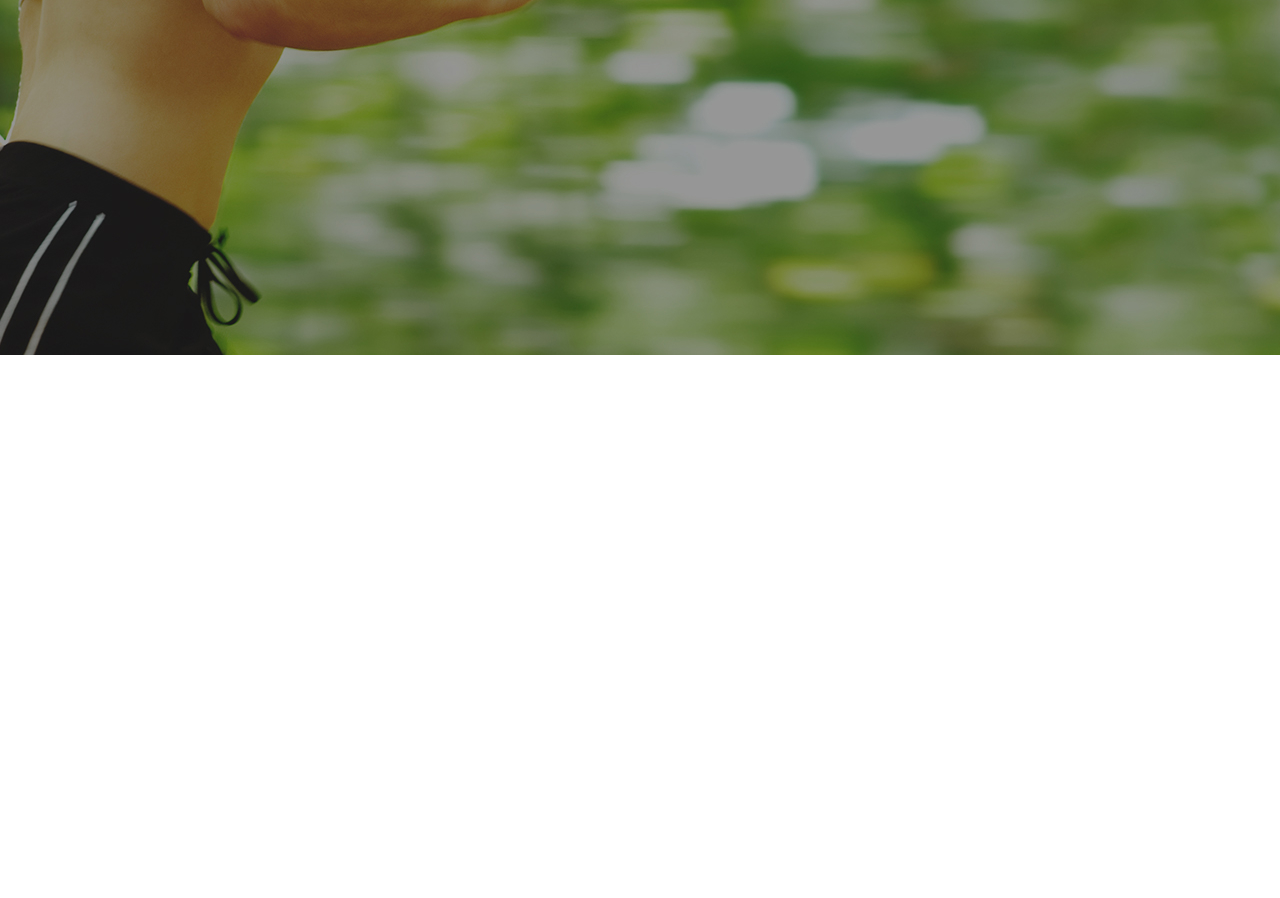
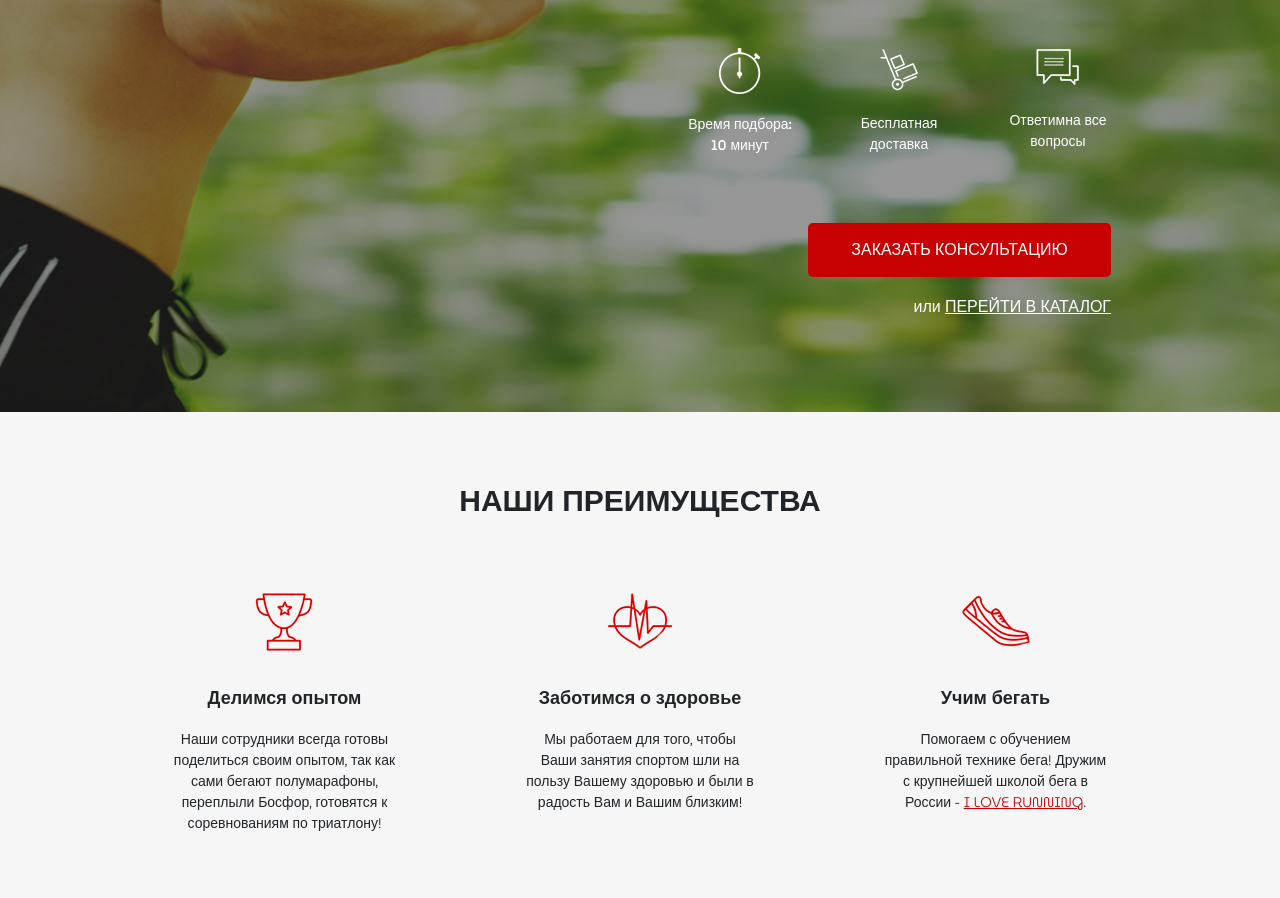
Before and after one commit to MMMCXLI/project_pulse, a website: page src/index.html in a window 1280 px wide. Shown: the part 295-1193 px from the top of the page. Before the commit the page ends 800 px from the top, so only its background shows below. Drawn offline with Linux system fonts and the light colour scheme; files whose address does not match are found by name; a web font is replaced by a local one.

Commit message:
build_advantages

```diff
--- a/src/css/font.css
+++ b/src/css/font.css
@@ -14,7 +14,7 @@
 
 @font-face {
     font-family: 'MuseoModerno';
-    src: url('../fonts/MuseoModerno-Bolt.woff') format('woff'), url('../fonts/MuseoModerno-Bolt.woff2') format('woff2');
+    src: url('../fonts/MuseoModerno-Bold.woff') format('woff'), url('../fonts/MuseoModerno-Bold.woff2') format('woff2');
     font-weight: 700;
     font-style: normal;
 }
--- a/src/index.html
+++ b/src/index.html
@@ -27,7 +27,49 @@
                     <button class="button">заказать звонок</button>
                 </div>
             </header>
+            <div class="promo__wrapper">
+                <h1 class="promo__header">Подбор пульсометра</h1>
+                <h2 class="promo__subheader">с учётом Вашего уровня подготовки</h2>
+                <div class="promo__icons">
+                    <div class="promo__icon">
+                        <img src="icons/main/timer.png" alt="timer"> Время подбора: 10 минут
+                    </div>
+                    <div class="promo__icon">
+                        <img src="icons/main/hand-cart.png" alt="hand-cart"> Бесплатная доставка
+                    </div>
+                    <div class="promo__icon">
+                        <img src="icons/main/messages.png" alt="messages"> Ответимна все вопросы
+                    </div>
+                </div>
+                <button class="button button_main">заказать консультацию</button>
+                <div class="promo__link">
+                    или
+                    <a href="#">перейти в каталог</a>
+                </div>
+            </div>
+        </div>
+    </div>
 
+    <div class="advantages">
+        <div class="container">
+            <h1 class="advantages__header">НАШИ ПРЕИМУЩЕСТВА</h1>
+            <div class="advantages__wrapper">
+                <div class="advantages__icon">
+                    <img src="icons/advatages/cup.png" alt="cup">
+                    <h2 class="advantages__subheader">Делимся опытом</h2>
+                    Наши сотрудники всегда готовы поделиться своим опытом, так как сами бегают полумарафоны, переплыли Босфор, готовятся к соревнованиям по триатлону!
+                </div>
+                <div class="advantages__icon">
+                    <img src="icons/advatages/heart.png" alt="heart">
+                    <h2 class="advantages__subheader">Заботимся о здоровье</h2>
+                    Мы работаем для того, чтобы Ваши занятия спортом шли на пользу Вашему здоровью и были в радость Вам и Вашим близким!
+                </div>
+                <div class="advantages__icon">
+                    <img src="icons/advatages/shoe.png" alt="shoe">
+                    <h2 class="advantages__subheader">Учим бегать</h2>
+                    Помогаем с обучением правильной технике бега! Дружим с крупнейшей школой бега в России - <a href="#">I LOVE RUNNING</a>.
+                </div>
+            </div>
         </div>
     </div>
 
--- /dev/null
+++ b/src/sass/blocks/_advantages.scss
@@ -0,0 +1,29 @@
+.advantages {
+    text-align: center;
+    min-height: 470px;
+    padding: 71px 0 64px 0;
+    background: #F6F6F6;
+    &__header {
+        font-weight: 700;
+        font-size: 30px;
+    }
+    &__wrapper {
+        display: flex;
+        justify-content: space-between;
+    }
+    &__icon {
+        margin-top: 60px;
+        width: 231px;
+        font-weight: 300;
+        font-size: 14px;
+        a {
+            color: $main-color;
+        }
+    }
+    &__subheader {
+        margin-top: 35px;
+        margin-bottom: 20px;
+        font-weight: 700;
+        font-size: 18px;
+    }
+}
--- a/src/sass/blocks/_buttons.scss
+++ b/src/sass/blocks/_buttons.scss
@@ -4,7 +4,14 @@
     background: $main-color;
     border-radius: 5px;
     border: none;
+    color: #ffffff;
     font-weight: 500;
     font-size: 12px;
     text-transform: uppercase;
+    &_main {
+        margin-top: 67px;
+        width: 303px;
+        height: 54px;
+        font-size: 16px;
+    }
 }
--- a/src/sass/blocks/_promo.scss
+++ b/src/sass/blocks/_promo.scss
@@ -2,4 +2,52 @@
     min-height: 650px;
     padding: 21px 0 93px 0;
     background: url(../img/background/main.jpg) center (center/cover) no-repeat;
+    &__wrapper {
+        display: flex;
+        flex-direction: column;
+        align-items: flex-end;
+        margin-top: 91px;
+    }
+    &__header {
+        font-weight: 700;
+        font-size: 42px;
+        text-transform: uppercase;
+        color: #FFFFFF;
+    }
+    &__subheader {
+        margin-top: 17px;
+        font-weight: 500;
+        font-size: 24px;
+        text-transform: uppercase;
+        color: #FFFFFF;
+    }
+    &__icons {
+        margin-top: 60px;
+        width: 424px;
+        display: flex;
+        justify-content: space-between;
+    }
+    &__icon {
+        width: 106px;
+        text-align: center;
+        font-weight: 500;
+        font-size: 14px;
+        color: #FFFFFF;
+        img {
+            display: block;
+            margin: 0 auto;
+            margin-bottom: 20px;
+        }
+    }
+    &__link {
+        margin-top: 18px;
+        font-weight: 500;
+        font-size: 16px;
+        color: #FFFFFF;
+        a {
+            color: #FFFFFF;
+            text-transform: uppercase;
+            text-decoration: underline;
+        }
+    }
 }
--- a/src/sass/style.scss
+++ b/src/sass/style.scss
@@ -11,3 +11,4 @@
 @import 'blocks/promo';
 @import 'blocks/header';
 @import 'blocks/buttons';
+@import 'blocks/advantages';
```
Also changed, not shown: src/css/style.min.css, src/icons/advatages/cup.png (added), src/icons/advatages/heart.png (added), src/icons/advatages/shoe.png (added), src/icons/main/019_timer_time_stopwatch_2-64.svg (deleted), src/icons/main/app 08 hand cart 64.svg (deleted), src/icons/main/hand-cart.png (added), src/icons/main/messages 64.svg (deleted), src/icons/main/messages.png (added), src/icons/main/timer.png (added).
